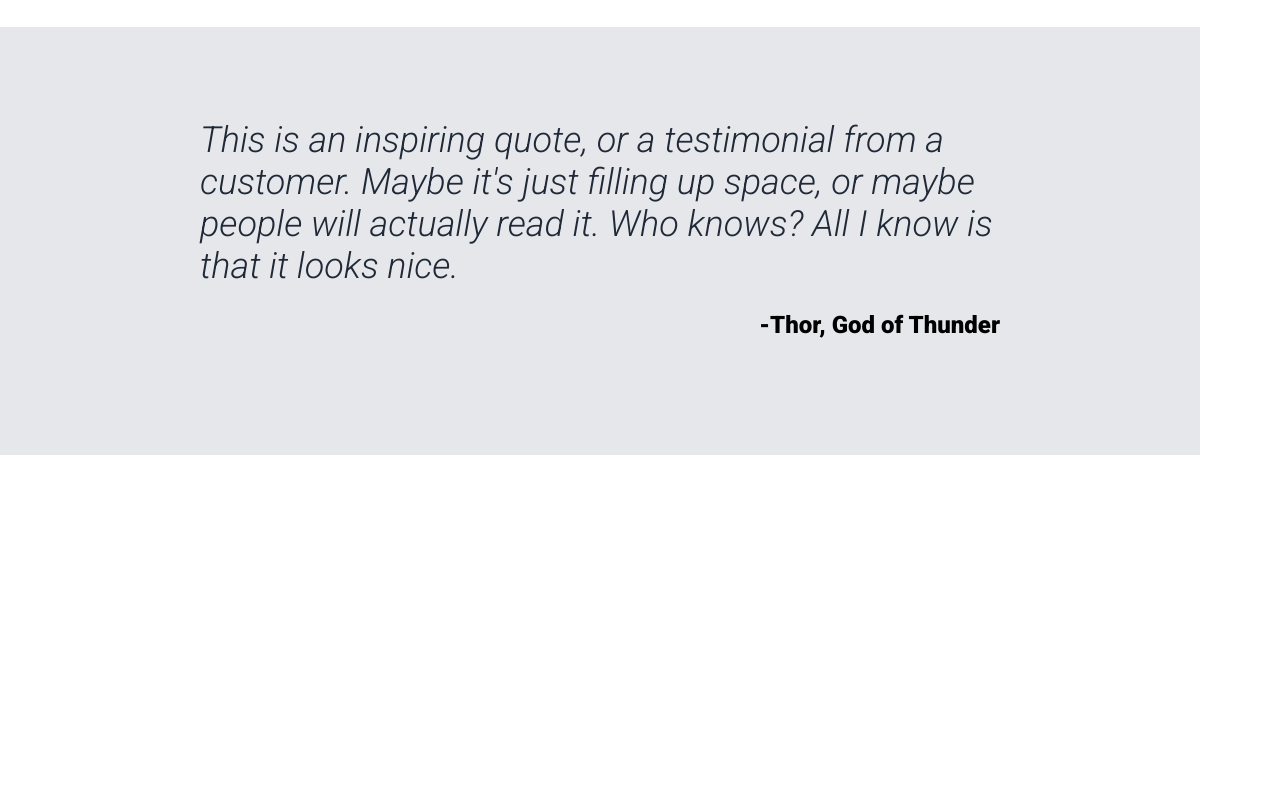
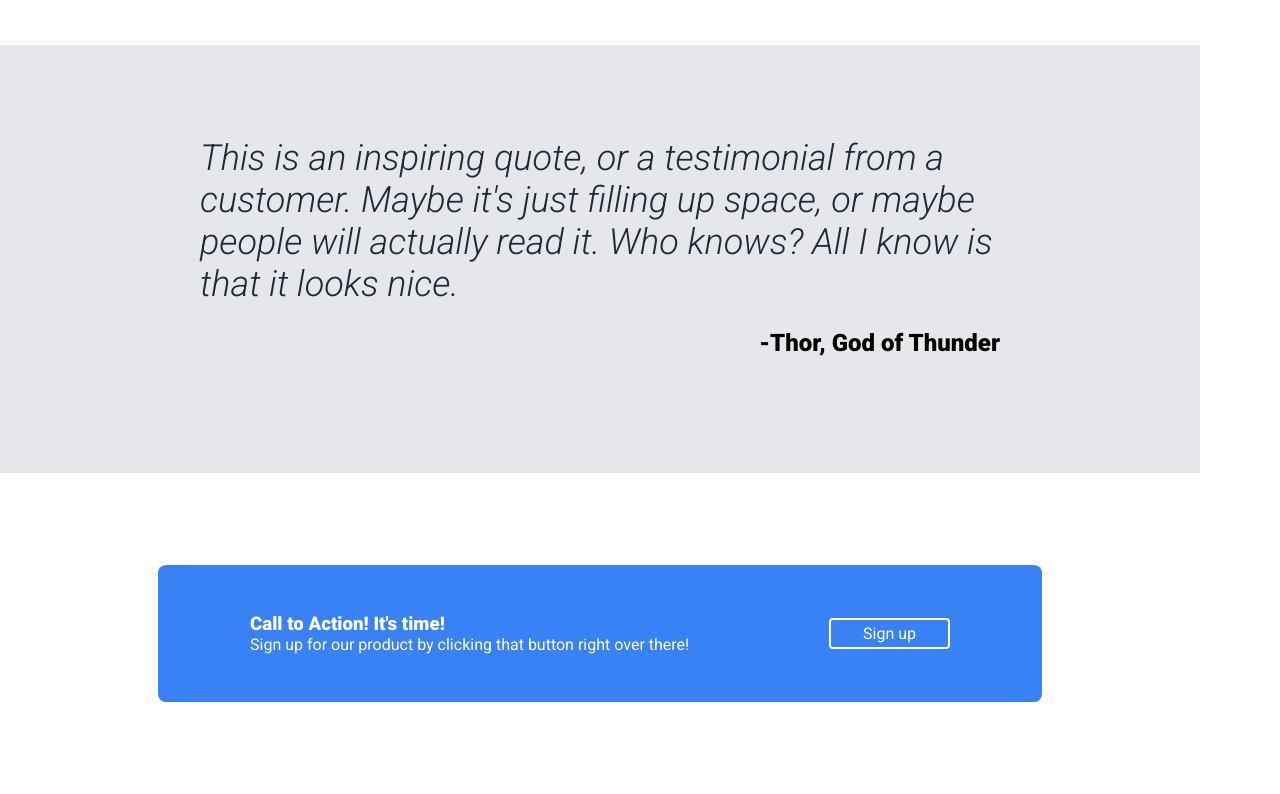
Before and after one commit to SamMerrick/odin-landing-page, a plain HTML site: page index.html in a window 1280 px wide. Shown: the part 894-1688 px from the top of the page. Before the commit the page ends 1349 px from the top, so only its background shows below. Drawn offline with Linux system fonts and the light colour scheme.

Commit message:
Add CTA section

```diff
--- a/index.html
+++ b/index.html
@@ -70,5 +70,16 @@
         <p class="quote-author">-Thor, God of Thunder</p>
       </div>
     </div>
+    <div class="cta-section">
+      <div class="cta">
+        <div class="cta-text">
+          <h3>Call to Action! It's time!</h3>
+          <p>
+            Sign up for our product by clicking that button right over there!
+          </p>
+        </div>
+        <a>Sign up</a>
+      </div>
+    </div>
   </body>
 </html>
--- a/style.css
+++ b/style.css
@@ -20,7 +20,7 @@ h1,
 h2,
 h3 {
   font-weight: 900;
-  margin-bottom: 0;
+  margin: 0;
 }
 
 nav .logo {
@@ -57,7 +57,6 @@ nav ul {
 .hero h1 {
   font-size: 48px;
   color: #f9faf8;
-  margin-top: 0;
 }
 .hero p,
 nav a {
@@ -84,7 +83,7 @@ nav a {
   font-size: 36px;
   color: #1f2937;
   text-align: center;
-  margin-bottom: 48px;
+  margin: 48px;
 }
 
 .info-cards {
@@ -132,3 +131,33 @@ nav a {
   font-size: 24px;
   text-align: right;
 }
+
+.cta-section {
+  padding: 92px 0;
+}
+
+.cta {
+  background-color: #3882f6;
+  border-radius: 8px;
+  color: #fff;
+  padding: 48px 92px;
+  display: flex;
+  justify-content: space-between;
+  align-items: center;
+  max-width: 700px;
+  margin: 0 auto;
+}
+
+.cta p {
+  margin: 0;
+}
+
+.cta a {
+  border-color: #fff;
+  border-radius: 4px;
+  border-style: solid;
+  border-width: 2px;
+  padding: 4px 32px;
+  background-color: transparent;
+  color: #fff;
+}
```
